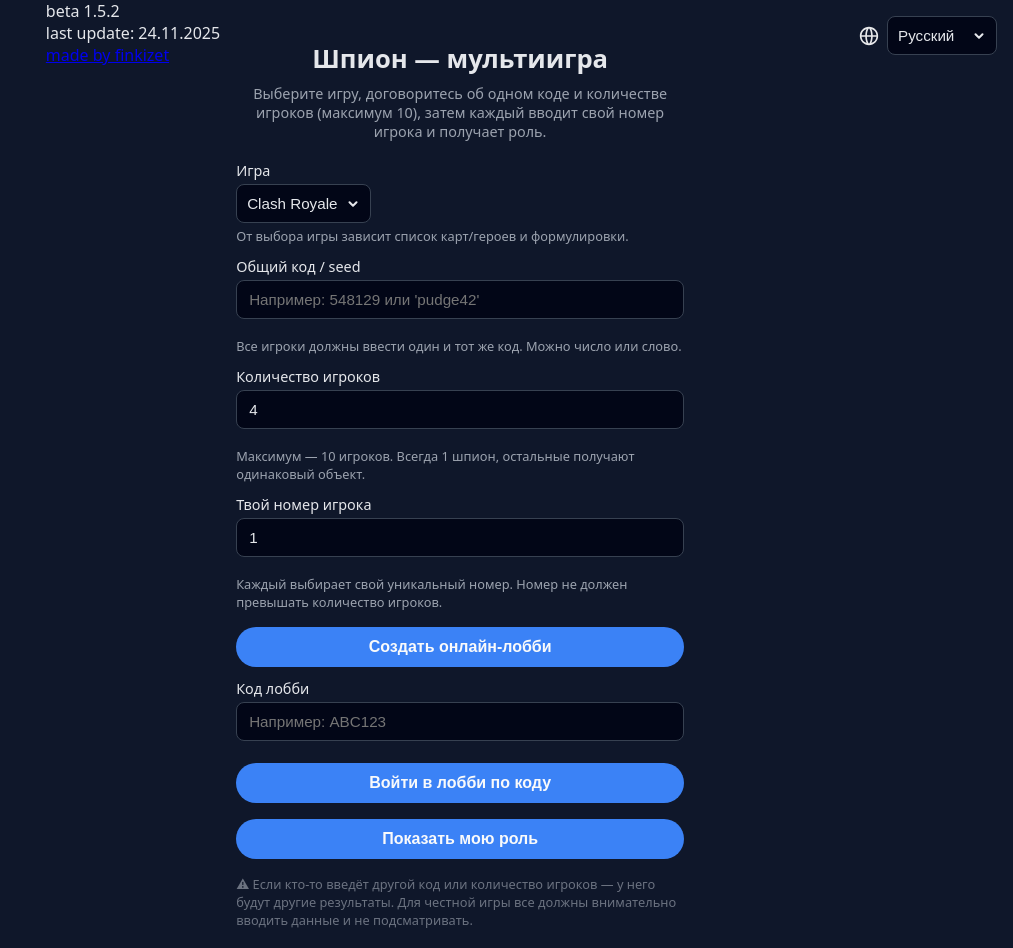
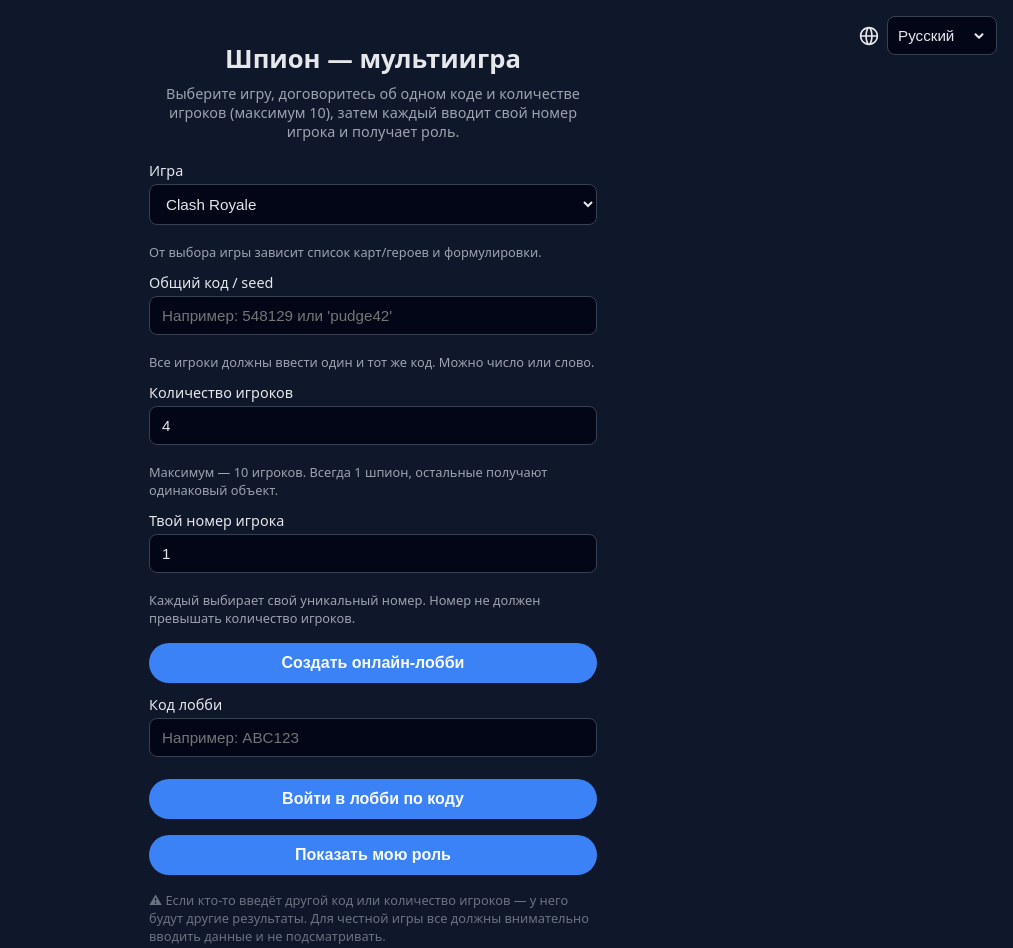
Before and after one commit to finkizet/spy-game, a website: page index.html in a window 1280 px wide. Shown: the whole page, without its empty margins (267-1280 px from the left). Drawn offline with Linux system fonts and the light colour scheme.

Commit message:
Update index.html

```diff
--- a/index.html
+++ b/index.html
@@ -153,8 +153,7 @@
         }
 
         /* select style (custom arrow) */
-        #langSelectTop,
-        #gameMode {
+        #langSelectTop {
             width: auto;
             min-width: 110px;
             margin: 0;
@@ -222,12 +221,6 @@
         <option value="ru">Русский</option>
         <option value="en">English</option>
     </select>
-</div>
-
-<!-- Инфо панель слева / под контент на мобилке -->
-<div id="versionPanel">
-    <div id="versionText">beta 1.5.2<br>last update: 24.11.2025</div>
-    <a id="madeBy" href="https://github.com/finkizet" target="_blank" rel="noopener noreferrer">made by finkizet</a>
 </div>
 
 <div class="container">
```
